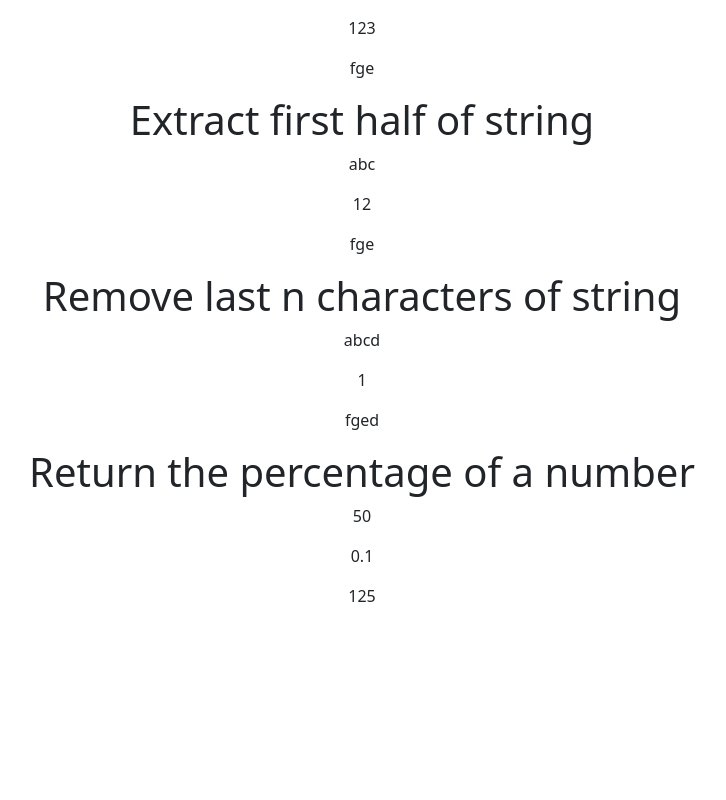
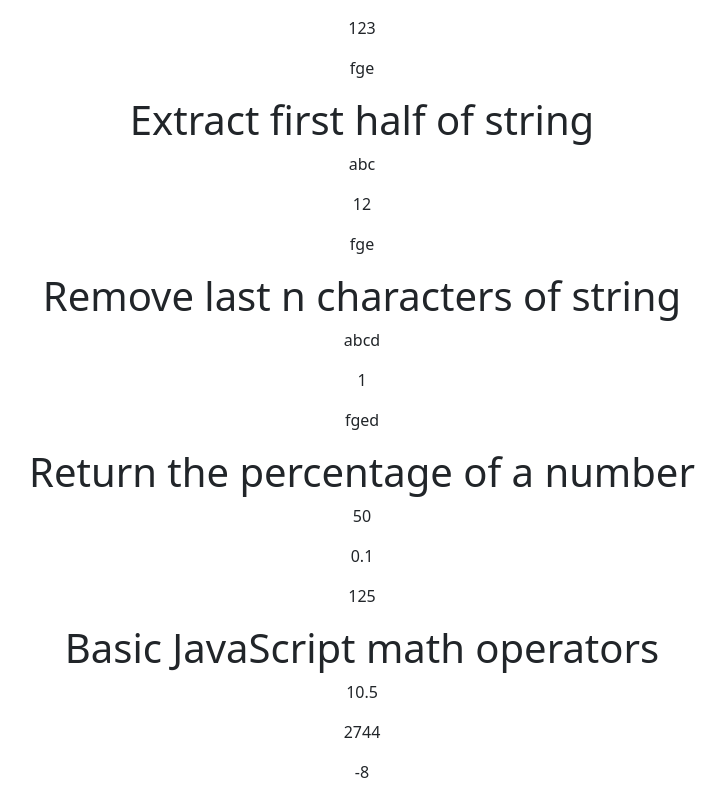
Before and after one commit to vinothsmart/react-redux-dashboard, a React (Create React App) app: page /jsc/basic in a window 1280 px wide. Shown: the part 1385-2185 px from the top of the page, without its empty margins (278-1004 px from the left). Before the commit the page ends 2009 px from the top, so only its background shows below. Built offline with nearby package versions, Linux system fonts and the light colour scheme.

Commit message:
Basic JavaScript math operators

```diff
--- a/src/components/pages/JsChallage/Basic.js
+++ b/src/components/pages/JsChallage/Basic.js
@@ -11,6 +11,14 @@ const Basic = () => {
   const getFirstHalf = (a) => a.slice(0, a.length / 2);
   const removeLastThreeChars = (a) => a.slice(0, -3);
   const percentOf = (a, b) => a * (b / 100);
+  const basicMath = (a, b, c, d, e, f) => {
+    const sum = a + b;
+    const sub = sum - c;
+    const mult = sub * d;
+    const divide = mult / e;
+    const powerOf = divide ** f;
+    return powerOf;
+  };
 
   return (
     <div>
@@ -78,6 +86,12 @@ const Basic = () => {
         <p>{percentOf(10, 1)}</p>
         <p>{percentOf(500, 25)}</p>
       </center>
+      <center>
+        <h1>Basic JavaScript math operators</h1>
+        <p>{basicMath(6, 5, 4, 3, 2, 1)}</p>
+        <p>{basicMath(6, 2, 1, 4, 2, 3)}</p>
+        <p>{basicMath(2, 3, 6, 4, 2, 3)}</p>
+      </center>
     </div>
   );
 };
```
